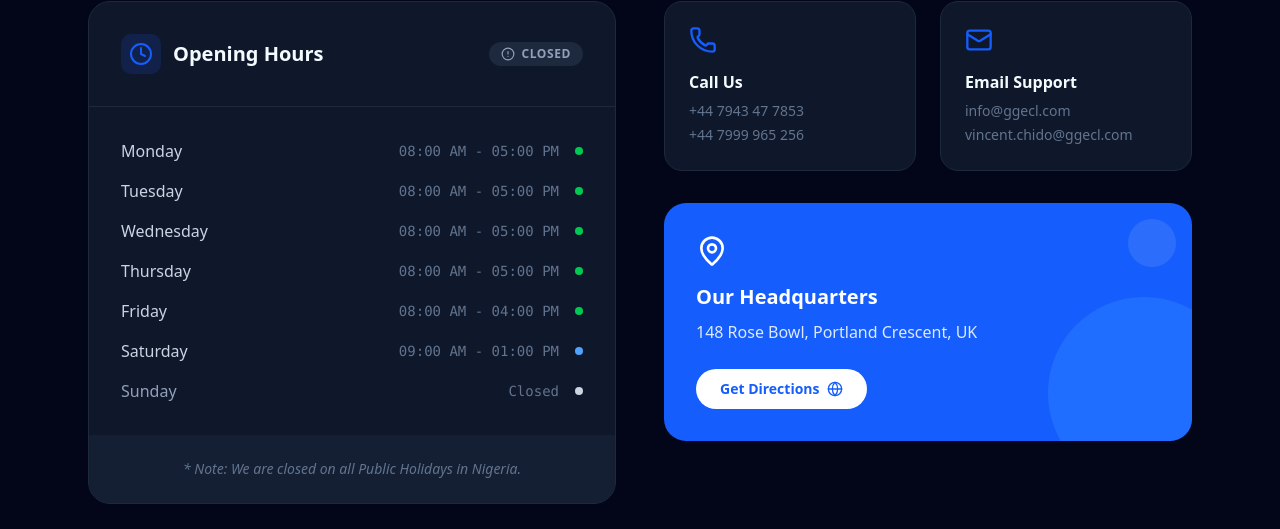
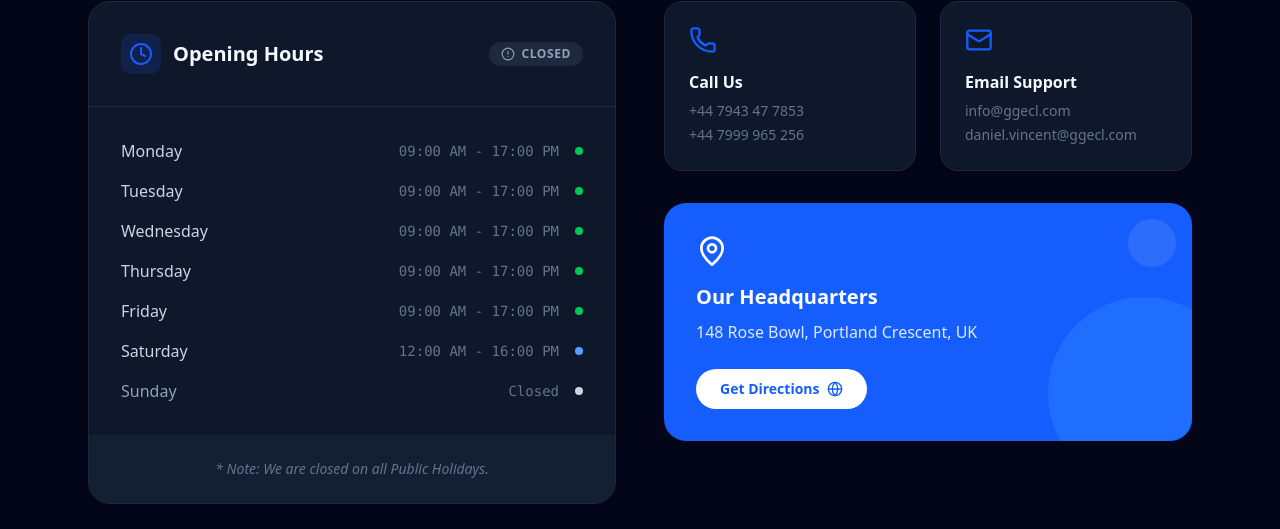
Before and after one commit to JoshDickson1/ggecl-rebranding, a React (Vite) app in the folder frontend/: page /work-hours in a window 1280 px wide. Shown: the part 355-884 px from the top of the page. Built offline with nearby package versions, Linux system fonts and the light colour scheme.

Commit message:
location update

```diff
--- a/frontend/src/outlet/Footer.tsx
+++ b/frontend/src/outlet/Footer.tsx
@@ -50,7 +50,6 @@ const FOOTER_LINKS = {
   "Support": [
     { name: "Contact", to: "/contact" },
     { name: "GGECL LMS", to: "https://lms.ggecl.com" },
-    { name: "Live Chat", to: "/live-chat" },
     { name: "Career", to: "/career" },
   ],
   "Community": [
--- a/frontend/src/pages/WorkHours.tsx
+++ b/frontend/src/pages/WorkHours.tsx
@@ -2,12 +2,12 @@ import { Clock, MapPin, Phone, Mail, Globe, CheckCircle2, AlertCircle } from "lu
 
 const WorkHours = () => {
   const days = [
-    { day: "Monday", hours: "08:00 AM - 05:00 PM", status: "Open" },
-    { day: "Tuesday", hours: "08:00 AM - 05:00 PM", status: "Open" },
-    { day: "Wednesday", hours: "08:00 AM - 05:00 PM", status: "Open" },
-    { day: "Thursday", hours: "08:00 AM - 05:00 PM", status: "Open" },
-    { day: "Friday", hours: "08:00 AM - 04:00 PM", status: "Open" },
-    { day: "Saturday", hours: "09:00 AM - 01:00 PM", status: "By Appointment" },
+    { day: "Monday", hours: "09:00 AM - 17:00 PM", status: "Open" },
+    { day: "Tuesday", hours: "09:00 AM - 17:00 PM", status: "Open" },
+    { day: "Wednesday", hours: "09:00 AM - 17:00 PM", status: "Open" },
+    { day: "Thursday", hours: "09:00 AM - 17:00 PM", status: "Open" },
+    { day: "Friday", hours: "09:00 AM - 17:00 PM", status: "Open" },
+    { day: "Saturday", hours: "12:00 AM - 16:00 PM", status: "By Appointment" },
     { day: "Sunday", hours: "Closed", status: "Closed" },
   ]
 
@@ -65,7 +65,7 @@ const WorkHours = () => {
 
           <div className="p-6 bg-slate-50 dark:bg-slate-800/50 text-center">
             <p className="text-sm text-slate-500 italic">
-              * Note: We are closed on all Public Holidays in Nigeria.
+              * Note: We are closed on all Public Holidays.
             </p>
           </div>
         </div>
@@ -83,7 +83,7 @@ const WorkHours = () => {
               <Mail className="text-blue-600 mb-4" size={28} />
               <h4 className="font-bold mb-1">Email Support</h4>
               <a href="mailto:info@ggecl.com" className="text-sm text-slate-500">info@ggecl.com</a> <br />
-              <a href="mailto:info@ggecl.com" className="text-sm text-slate-500">vincent.chido@ggecl.com</a>
+              <a href="mailto:daniel.vincent@ggecl.com" className="text-sm text-slate-500">daniel.vincent@ggecl.com</a>
             </div>
           </div>
 
@@ -94,9 +94,9 @@ const WorkHours = () => {
               <p className="text-blue-100 mb-6 leading-relaxed">
                 148 Rose Bowl, Portland Crescent, UK
               </p>
-              <button className="bg-white text-blue-600 px-6 py-2.5 rounded-full font-bold text-sm hover:bg-blue-50 transition-colors inline-flex items-center gap-2">
+              <a href="https://maps.app.goo.gl/ETTCkbbUufVjsyrL9" className="bg-white text-blue-600 px-6 py-2.5 rounded-full font-bold text-sm hover:bg-blue-50 transition-colors inline-flex items-center gap-2">
                 Get Directions <Globe size={16} />
-              </button>
+              </a>
             </div>
             {/* Decorative circles */}
             <div className="absolute -bottom-12 -right-12 w-48 h-48 bg-blue-500 rounded-full opacity-50 group-hover:scale-110 transition-transform duration-500" />
```
